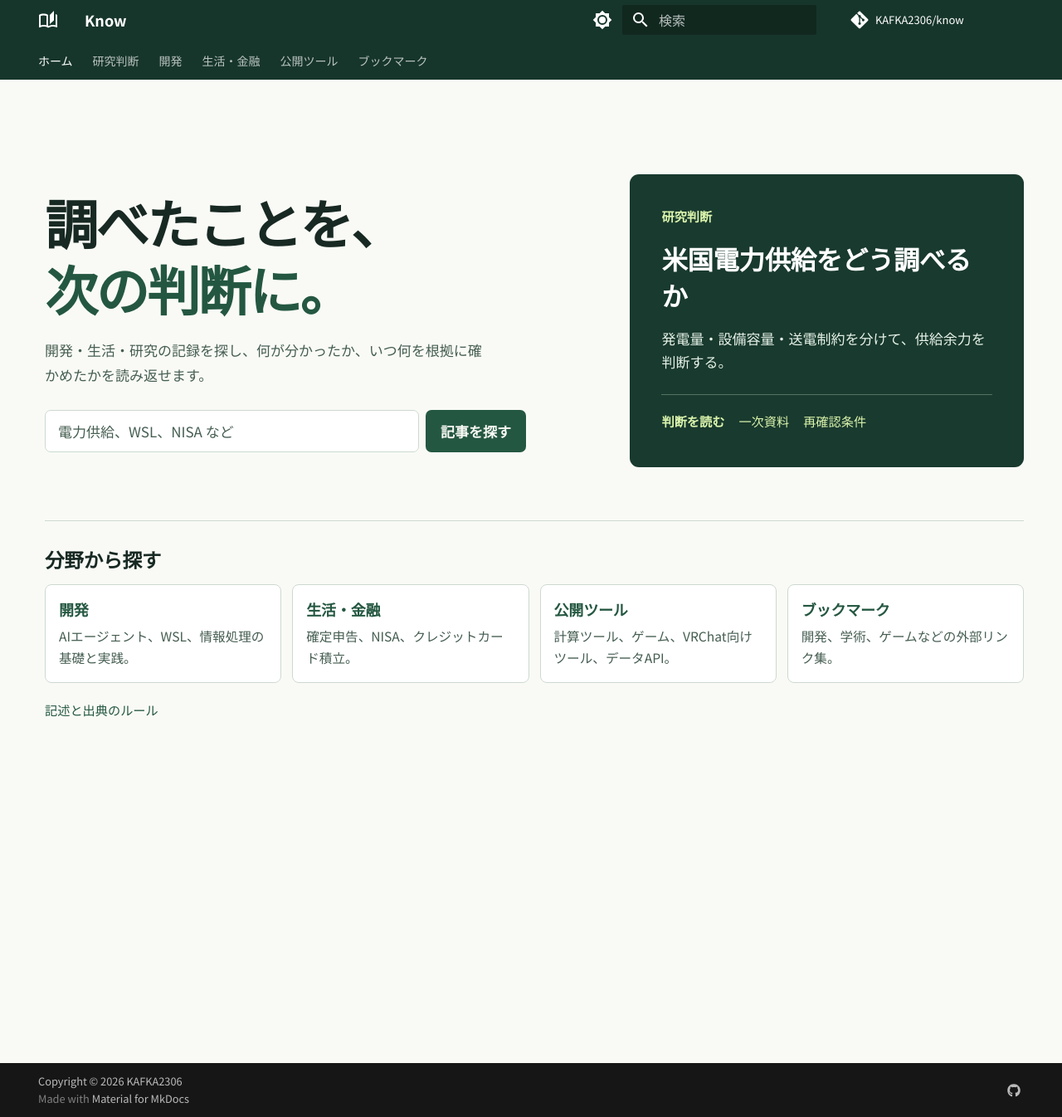
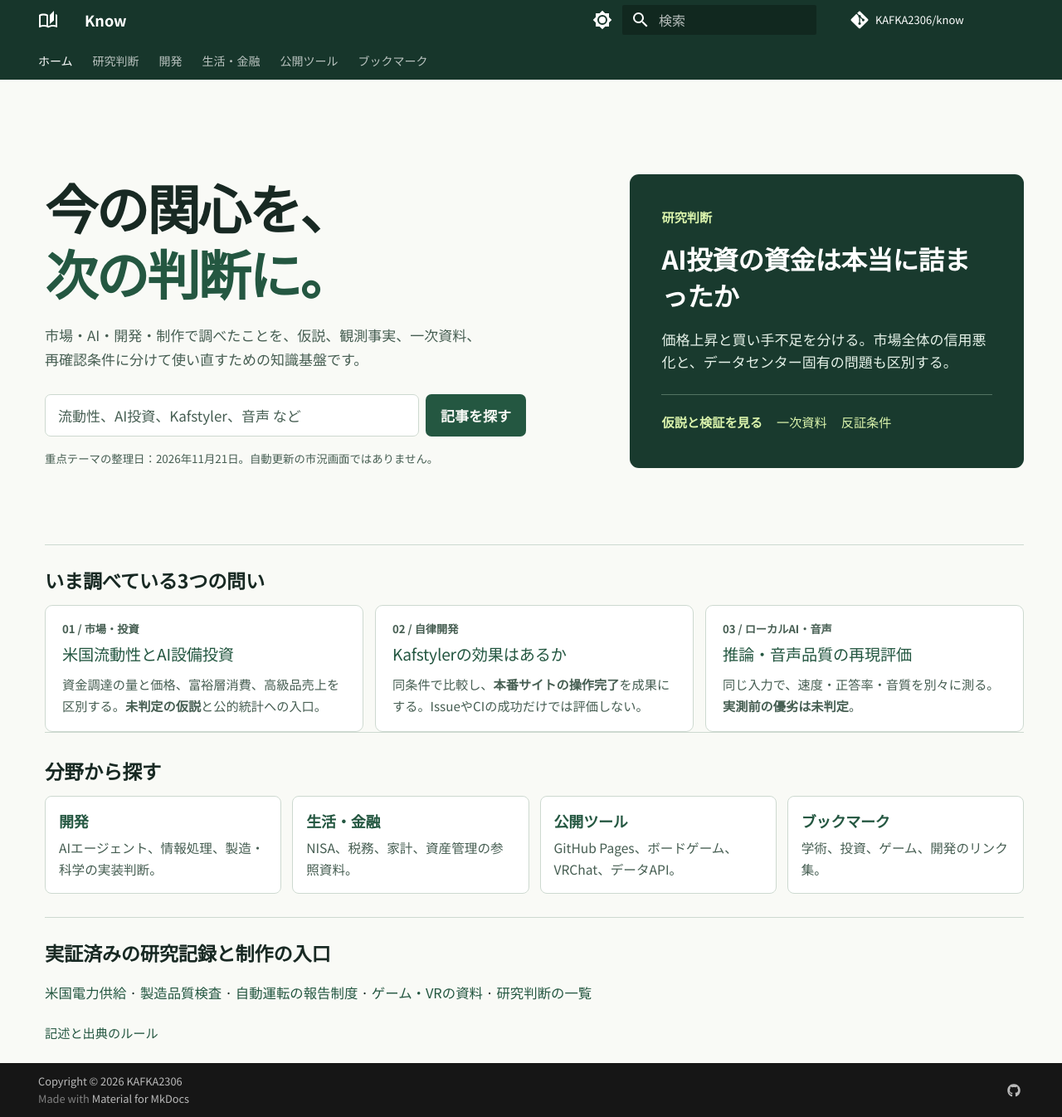
Before and after one commit to KAFKA2306/know, an MkDocs documentation site: the page built from docs/index.md, in a window 1280 px wide and 1346 px high. Shown: the whole window at 83% size. Built offline with MkDocs 1.6.1 and Material for MkDocs 9.7.7, drawn with Linux system fonts in a browser that asks for light colours; comment, search, counter and statistics services are not loaded.

Commit message:
feat(know): refresh research entrypoints for November 2026 priorities

```diff
--- a/docs/index.md
+++ b/docs/index.md
@@ -1,6 +1,6 @@
 ---
 title: ホーム
-description: 開発、生活、研究で調べたことを、一次資料と確認時点からたどる。
+description: 2026年11月の関心テーマから、市場、Kafstyler、ローカルAIの仮説・一次資料・次の検証へ進む。
 hide:
   - toc
 search:
@@ -13,16 +13,18 @@ search:
 
 <div class="know-intro" markdown="1">
 
-# 調べたことを、<br><span>次の判断に。</span> { #know-title }
+# 今の関心を、<br><span>次の判断に。</span> { #know-title }
 
-開発・生活・研究の記録を探し、何が分かったか、いつ何を根拠に確かめたかを読み返せます。
+市場・AI・開発・制作で調べたことを、仮説、観測事実、一次資料、再確認条件に分けて使い直すための知識基盤です。
 { .know-intro-copy }
 
 <form class="know-search" method="get" role="search" aria-label="Knowの記事検索">
   <label class="know-visually-hidden" for="know-query">検索キーワード</label>
-  <input id="know-query" type="search" name="q" placeholder="電力供給、WSL、NISA など" required>
+  <input id="know-query" type="search" name="q" placeholder="流動性、AI投資、Kafstyler、音声 など" required>
   <button type="submit">記事を探す</button>
 </form>
+
+<p class="know-snapshot">重点テーマの整理日：2026年11月21日。自動更新の市況画面ではありません。</p>
 
 </div>
 
@@ -31,14 +33,54 @@ search:
 [研究判断](research/index.md)
 { .know-feature-label }
 
-## 米国電力供給をどう調べるか { #featured-research }
+## AI投資の資金は本当に詰まったか { #featured-research }
 
-発電量・設備容量・送電制約を分けて、供給余力を判断する。
+価格上昇と買い手不足を分ける。市場全体の信用悪化と、データセンター固有の問題も区別する。
 
-[判断を読む](dev/deepdive/us-electricity-supply.md#_2){ .know-feature-main } [一次資料](dev/deepdive/us-electricity-supply.md#evidence) [再確認条件](dev/deepdive/us-electricity-supply.md#_6)
+[仮説と検証を見る](research/market-liquidity.md){ .know-feature-main } [一次資料](research/market-liquidity.md#primary-sources) [反証条件](research/market-liquidity.md#falsification)
 { .know-feature-links }
 
 </aside>
+
+</section>
+
+<section class="know-focus" aria-labelledby="current-focus" markdown="1">
+
+## いま調べている3つの問い { #current-focus }
+
+<div class="know-focus-grid" markdown="1">
+
+<div class="know-focus-card" markdown="1">
+
+<p class="know-focus-kicker">01 / 市場・投資</p>
+
+### [米国流動性とAI設備投資](research/market-liquidity.md)
+
+資金調達の量と価格、富裕層消費、高級品売上を区別する。**未判定の仮説**と公的統計への入口。
+
+</div>
+
+<div class="know-focus-card" markdown="1">
+
+<p class="know-focus-kicker">02 / 自律開発</p>
+
+### [Kafstylerの効果はあるか](research/kafstyler-efficacy.md)
+
+同条件で比較し、**本番サイトの操作完了**を成果にする。IssueやCIの成功だけでは評価しない。
+
+</div>
+
+<div class="know-focus-card" markdown="1">
+
+<p class="know-focus-kicker">03 / ローカルAI・音声</p>
+
+### [推論・音声品質の再現評価](research/local-ai-voice.md)
+
+同じ入力で、速度・正答率・音質を別々に測る。**実測前の優劣は未判定**。
+
+</div>
+
+</div>
 
 </section>
 
@@ -52,7 +94,7 @@ search:
 
 ### [開発](dev/index.md) { #dev-knowledge }
 
-AIエージェント、WSL、情報処理の基礎と実践。
+AIエージェント、情報処理、製造・科学の実装判断。
 
 </div>
 
@@ -60,7 +102,7 @@ AIエージェント、WSL、情報処理の基礎と実践。
 
 ### [生活・金融](life/index.md) { #life-finance }
 
-確定申告、NISA、クレジットカード積立。
+NISA、税務、家計、資産管理の参照資料。
 
 </div>
 
@@ -68,7 +110,7 @@ AIエージェント、WSL、情報処理の基礎と実践。
 
 ### [公開ツール](bookmarks/Service/Sites/index.md)
 
-計算ツール、ゲーム、VRChat向けツール、データAPI。
+GitHub Pages、ボードゲーム、VRChat、データAPI。
 
 </div>
 
@@ -76,11 +118,19 @@ AIエージェント、WSL、情報処理の基礎と実践。
 
 ### [ブックマーク](bookmarks/index.md) { #bookmarks }
 
-開発、学術、ゲームなどの外部リンク集。
+学術、投資、ゲーム、開発のリンク集。
 
 </div>
 
 </div>
+
+</section>
+
+<section class="know-more" aria-labelledby="other-research" markdown="1">
+
+## 実証済みの研究記録と制作の入口 { #other-research }
+
+[米国電力供給](dev/deepdive/us-electricity-supply.md) · [製造品質検査](dev/deepdive/manufacturing-quality-inspection.md) · [自動運転の報告制度](dev/deepdive/california-av-reporting-2026.md) · [ゲーム・VRの資料](bookmarks/Game/index.md) · [研究判断の一覧](research/index.md)
 
 </section>
 
--- a/docs/stylesheets/know.css
+++ b/docs/stylesheets/know.css
@@ -252,3 +252,68 @@
     flex-basis: 8rem;
   }
 }
+
+
+/* Current research routes: no new script or external assets. */
+.know-snapshot {
+  margin: .8rem 0 0;
+  font-size: .67rem;
+  color: var(--md-default-fg-color--light);
+}
+
+.know-focus,
+.know-more {
+  border-top: 1px solid var(--know-rule);
+  padding-top: .55rem;
+  margin-top: 1.4rem;
+}
+
+.know-focus h2,
+.know-more h2 {
+  margin: .75rem 0 .7rem;
+  font-size: 1.16rem;
+}
+
+.know-focus-grid {
+  display: grid;
+  grid-template-columns: repeat(3, minmax(0, 1fr));
+  gap: .7rem;
+}
+
+.know-focus-card {
+  min-width: 0;
+  border: 1px solid var(--know-rule);
+  border-radius: .45rem;
+  background: var(--know-card);
+  padding: .85rem 1rem;
+}
+
+.know-focus-card .know-focus-kicker {
+  margin: 0 0 .3rem;
+  font-size: .66rem;
+  font-weight: 700;
+  color: var(--md-default-fg-color--light);
+}
+
+.know-focus-card h3 {
+  font-size: .96rem;
+  margin: .15rem 0 .45rem;
+}
+
+.know-focus-card p:last-child {
+  margin: 0;
+  color: var(--md-default-fg-color--light);
+  font-size: .76rem;
+  line-height: 1.7;
+}
+
+.know-more {
+  font-size: .82rem;
+  line-height: 1.9;
+}
+
+@media (max-width: 49em) {
+  .know-focus-grid {
+    grid-template-columns: 1fr;
+  }
+}
--- a/mkdocs.yml
+++ b/mkdocs.yml
@@ -80,6 +80,9 @@ nav:
   - ホーム: index.md
   - 研究判断:
       - research/index.md
+      - 米国流動性・AI投資・富裕層消費: research/market-liquidity.md
+      - Kafstylerの効果と公開画面: research/kafstyler-efficacy.md
+      - ローカルAI・音声生成: research/local-ai-voice.md
       - 米国の電力供給: dev/deepdive/us-electricity-supply.md
       - カリフォルニア州の自動運転報告: dev/deepdive/california-av-reporting-2026.md
       - 製造の品質検査: dev/deepdive/manufacturing-quality-inspection.md
```
Also changed, not shown: docs/research/index.md (+24 -6 lines), docs/research/kafstyler-efficacy.md (added, +56 -0 lines), docs/research/local-ai-voice.md (added, +49 -0 lines), docs/research/market-liquidity.md (added, +66 -0 lines).
